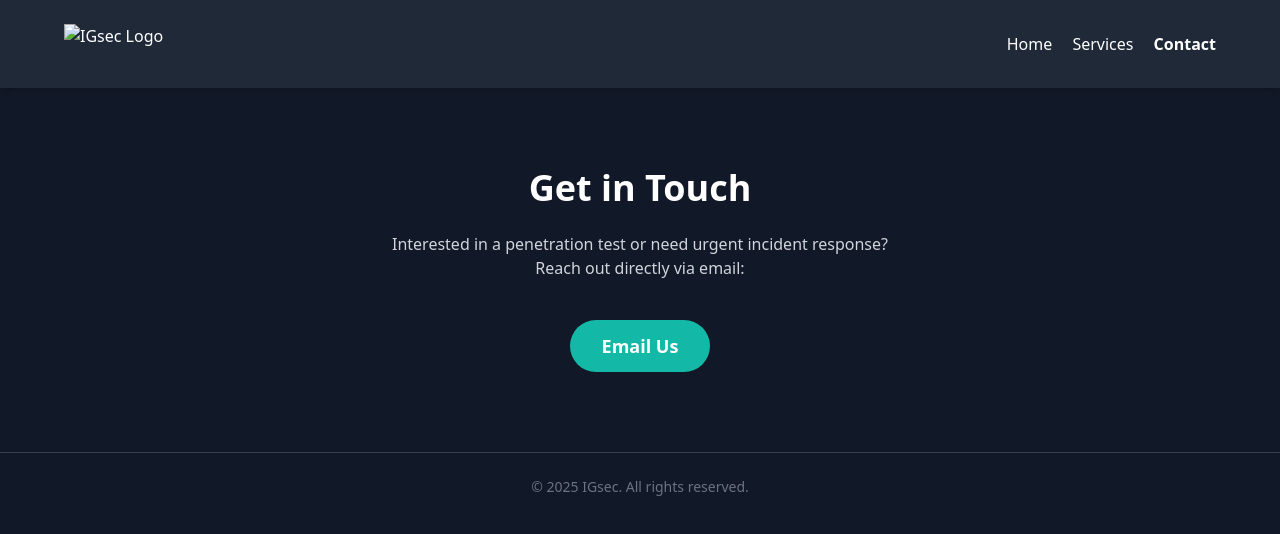
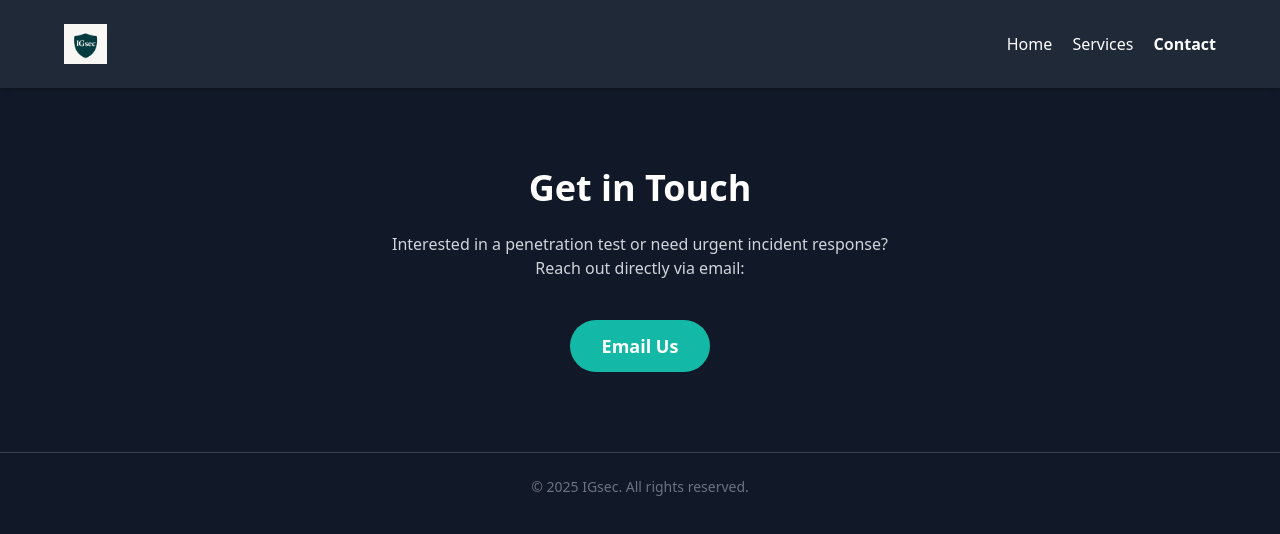
Before and after one commit to georgievsec/igsec-site, a plain HTML site: page contact.html in a window 1280 px wide. Drawn offline with nearby package versions, Linux system fonts and the light colour scheme.

Commit message:
Manually incerted logo everywhere

```diff
--- a/contact.html
+++ b/contact.html
@@ -9,7 +9,7 @@
 <body class="bg-gray-900 text-white font-sans">
   <header class="p-6 bg-gray-800 shadow-md">
     <div class="max-w-6xl mx-auto flex justify-between items-center">
-      <img src="assets/logo-shield.png" alt="IGsec Logo" class="h-10" />
+      <img src="assets/logo-shield.jpeg" alt="IGsec Logo" class="h-10" />
       <nav class="space-x-4">
         <a href="index.html" class="hover:text-teal-400">Home</a>
         <a href="services.html" class="hover:text-teal-400">Services</a>
```
Also changed, not shown: index.html (+1 -1 lines), services.html (+1 -1 lines), assets/logo-shield.jpeg (added).
